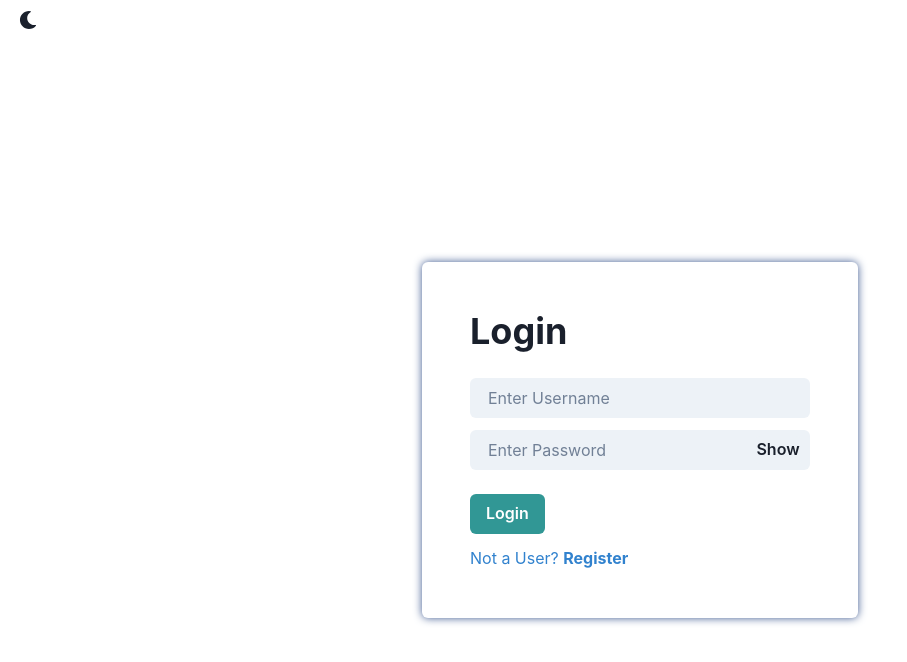
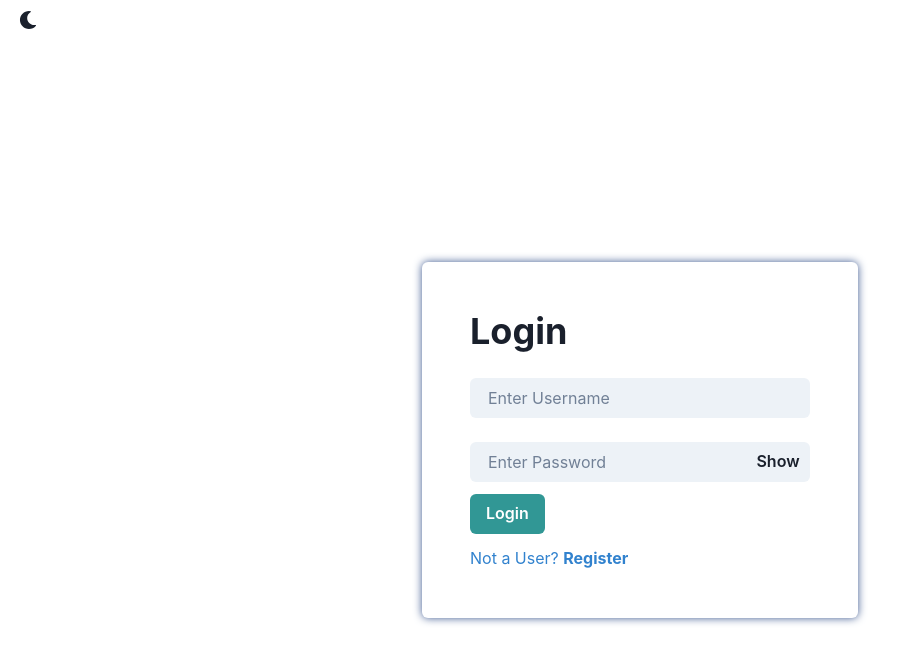
Before and after one commit to gtanda/chat-app, a React (Create React App) app in the folder client/: page / in a window 1280 px wide. Shown: the top 662 px of the page, without its empty margins (0-907 px from the left). Built offline with nearby package versions, Linux system fonts and the light colour scheme.

Commit message:
added new reducers to manage new form component for index page, added different frontend validation with Yup and React forms

```diff
--- a/client/package.json
+++ b/client/package.json
@@ -6,6 +6,7 @@
     "@chakra-ui/react": "^2.4.9",
     "@emotion/react": "^11.10.5",
     "@emotion/styled": "^11.10.5",
+    "@hookform/resolvers": "^2.9.10",
     "@reduxjs/toolkit": "^1.9.2",
     "@testing-library/jest-dom": "^5.16.5",
     "@testing-library/react": "^13.4.0",
@@ -14,12 +15,14 @@
     "framer-motion": "^6.5.1",
     "react": "^18.2.0",
     "react-dom": "^18.2.0",
+    "react-hook-form": "^7.43.1",
     "react-icons": "^3.11.0",
     "react-redux": "^8.0.5",
     "react-router-dom": "^6.8.0",
     "react-scripts": "5.0.1",
     "socket.io-client": "^4.6.0",
-    "web-vitals": "^2.1.4"
+    "web-vitals": "^2.1.4",
+    "yup": "^0.32.11"
   },
   "scripts": {
     "start": "react-scripts start",
--- a/client/src/App.js
+++ b/client/src/App.js
@@ -2,7 +2,6 @@ import React from 'react';
 import {ChakraProvider, theme} from '@chakra-ui/react';
 import {ColorModeSwitcher} from './components/ColorModeSwitcher';
 import Views from "./components/Views";
-
 function App() {
     return (
         <ChakraProvider theme={theme}>
--- /dev/null
+++ b/client/src/components/IndexPage/IndexForm.js
@@ -0,0 +1,70 @@
+import {
+    Button,
+    Flex,
+    FormControl, FormErrorMessage,
+    Heading,
+    Input,
+    InputGroup,
+    InputRightElement,
+    Text, theme
+} from "@chakra-ui/react";
+import {changeView, changeUserName, changePassword, setShow} from '../../reducers/indexPage';
+import {useState} from "react";
+import {useDispatch, useSelector} from "react-redux";
+import {useForm} from "react-hook-form";
+import {yupResolver} from '@hookform/resolvers/yup';
+import * as yup from "yup";
+
+const schema = yup.object({
+    username: yup.string().required()
+        .min(5)
+        .max(15),
+    password: yup.string().required()
+        .min(6)
+        .max(28)
+});
+
+const IndexForm = ({submitHandler}) => {
+    const {handleSubmit, register, formState: {errors}} = useForm({
+        resolver: yupResolver(schema)
+    })
+    const dispatch = useDispatch();
+    const show = useSelector((state) => state.index.show);
+    const isError = useSelector((state) => state.index.isError);
+    const errorMessage = useSelector((state) => state.index.errorMessage);
+
+    return (
+        <form onSubmit={handleSubmit(submitHandler)}>
+            <Flex height="100vh" alignItems="center" justifyContent="center">
+                <Flex direction="column" shadow={"0 0 0.5em hsl(220deg 40% 40%)"} p={12} rounded={6}>
+                    <Heading mb={6}>Login</Heading>
+                    {isError ? <Text color={"red.500"} mb={3}>{errorMessage.error}</Text> : null}
+                    <FormControl>
+                        <Input {...register('username')} isRequired
+                               placeholder={"Enter Username"} variant={"filled"} mb={3} type={"input"}
+                               onChange={(e) => dispatch(changeUserName(e.target.value.trim()))}/>
+                        {errors?.username?.message ?
+                            <Text color={"red.500"} mb={3}>{errors?.username?.message}</Text> : null}
+                        <InputGroup size="md">
+                            <Input {...register('password')} isRequired
+                                   placeholder={"Enter Password"} variant={"filled"} pr={"4.5rem"} mb={3} mt={3}
+                                   type={show ? "text" : "password"}
+                                   onChange={(e) => dispatch(changePassword(e.target.value.trim()))}/>
+                            <InputRightElement mt={3}>
+                                <Button h="1.75rem" pr={"1.5rem"} pl={"1.5rem"} mr={"1.5rem"} size="md"
+                                        onClick={() => dispatch(setShow(!show))}>{show ? "Hide" : "Show"}</Button>
+                            </InputRightElement>
+                        </InputGroup>
+                        {errors?.password?.message ?
+                            <Text color={"red.500"} mb={3}>{errors?.password?.message}</Text> : null}
+                        <Button type="submit" colorScheme={"teal"} mb={3}>Login</Button>
+                        <Text _hover={{cursor: "pointer"}} onClick={() => dispatch(changeView())} color={"blue.500"}>Not
+                            a User? <strong>Register</strong></Text>
+                    </FormControl>
+                </Flex>
+            </Flex>
+        </form>
+    );
+}
+
+export default IndexForm;
--- a/client/src/components/IndexPage/Login.js
+++ b/client/src/components/IndexPage/Login.js
@@ -1,69 +1,55 @@
-import {
-    Button,
-    Flex,
-    FormControl,
-    Heading,
-    Input,
-    Text,
-    FormErrorMessage,
-    InputGroup,
-    InputRightElement
-} from "@chakra-ui/react";
-import {useDispatch} from "react-redux";
-import {changeView} from "../../features/indexView/indexView";
-import {useRef, useState} from "react";
+import {useDispatch, useSelector} from "react-redux";
+import {useRef} from "react";
 import {useNavigate} from "react-router-dom";
+import {setErrorMessage, setIsError} from "../../reducers/indexPage";
 import authService from "../../services/auth";
+import IndexForm from "./IndexForm";
 
 const Login = () => {
-    const [username, setUsername] = useState("");
-    const [password, setPassword] = useState("");
-    const [show, setShow] = useState(false);
-    const [isError, setIsError] = useState(false);
+    const indexPageState = useSelector((state) => state.index);
     const dispatch = useDispatch();
     const navigate = useNavigate();
     const timerId = useRef(null);
 
-    const handleLogin = async (e) => {
-        e.preventDefault();
-        const userCheck = username.replace(/\s/g, ''); // remove whitespace
-        if (!userCheck || !password) {
-            setIsError(true);
-            clearTimeout(timerId.current);
-            timerId.current = setTimeout(() => {
-                setIsError(false);
+    const handleLogin = async () => {
+        const username = indexPageState.username.replace(/\s/g, '') // remove whitespace
+        const password = indexPageState.password.replace(/\s/g, '') // remove whitespace
+
+        if (!username || !password) {
+            dispatch(setErrorMessage('Username and Password Required'));
+            setTimeout(() => {
+                dispatch(setErrorMessage(null));
             }, 5000);
             return;
         }
 
-        await authService.login({username, password})
-            .catch(err => console.log('login err', err));
-        navigate('/home', {replace: true});
+        const authStatus = await authService.login({username, password})
+            .catch(error => {
+                dispatch(setErrorMessage(error.response.data));
+                clearTimeout(timerId.current);
+                timerId.current = setTimeout(() => {
+                    dispatch(setErrorMessage(null));
+                }, 5000);
+            });
+
+        console.log('still hitting after err');
+        console.log('authStatus', authStatus);
+        if (authStatus && authStatus.message === 'success')
+            navigate('/home', {replace: true});
+        else {
+            dispatch(setIsError(true));
+            clearTimeout(timerId.current);
+            timerId.current = setTimeout(() => {
+                dispatch(setIsError(false));
+                // dispatch(setErrorMessage(authStatus.error));
+            }, 5000);
+        }
     }
 
-
     return (
-        <Flex height="100vh" alignItems="center" justifyContent="center">
-            <Flex direction="column" shadow={"0 0 0.5em hsl(220deg 40% 40%)"} p={12} rounded={6}>
-                <Heading mb={6}>Login</Heading>
-                <FormControl isInvalid={isError}>
-                    <Input placeholder={"Enter Username"} variant={"filled"} mb={3} type={"input"}
-                           onChange={(e) => setUsername(e.target.value.trim())}/>
-                    <InputGroup size="md">
-                        <Input placeholder={"Enter Password"} variant={"filled"} pr={"4.5rem"} mb={6}
-                               type={show ? "text" : "password"}
-                               onChange={(e) => setPassword(e.target.value.trim())}/>
-                        <InputRightElement>
-                            <Button h="1.75rem" pr={"1.5rem"} pl={"1.5rem"} mr={"1.5rem"} size="md" onClick={() => setShow(!show)}>Show </Button>
-                        </InputRightElement>
-                    </InputGroup>
-                    <Button onClick={handleLogin} colorScheme={"teal"} mb={3}>Login</Button>
-                    <Text _hover={{cursor: "pointer"}} onClick={() => dispatch(changeView())} color={"blue.500"}>Not a
-                        User? <strong>Register</strong></Text>
-                    {isError ? <FormErrorMessage><strong>Valid Username and Password
-                        required.</strong></FormErrorMessage> : null}
-                </FormControl>
-            </Flex>
-        </Flex>);
+        <>
+            <IndexForm submitHandler={handleLogin}/>
+        </>
+    );
 }
 export default Login;
--- a/client/src/components/IndexPage/Register.js
+++ b/client/src/components/IndexPage/Register.js
@@ -3,7 +3,7 @@ import {
     InputGroup
 } from "@chakra-ui/react";
 import {useDispatch} from "react-redux";
-import {changeView} from "../../features/indexView/indexView";
+import {changeView} from "../../reducers/indexPage";
 import {useRef, useState} from "react";
 import authService from "../../services/auth";
 import auth from "../../services/auth";
--- a/client/src/features/indexView/indexView.js
+++ /dev/null
@@ -1,14 +0,0 @@
-import {createSlice} from "@reduxjs/toolkit";
-
-export const indexView = createSlice({
-    name: "index",
-    initialState: {value: true},
-    reducers: {
-        changeView: (state) => {
-            state.value = !state.value;
-        }
-    }
-});
-
-export const {changeView} = indexView.actions;
-export default indexView.reducer;
--- a/client/src/index.js
+++ b/client/src/index.js
@@ -9,12 +9,12 @@ const container = document.getElementById('root');
 const root = ReactDOM.createRoot(container);
 
 root.render(
-    // <StrictMode>
+    <StrictMode>
         <>
             <ColorModeScript/>
             <Provider store={store}>
                 <App/>
             </Provider>
         </>
-    // </StrictMode>
+    </StrictMode>
 );
--- /dev/null
+++ b/client/src/reducers/indexPage.js
@@ -0,0 +1,29 @@
+import {createSlice} from "@reduxjs/toolkit";
+
+export const indexPage = createSlice({
+    name: "index",
+    initialState: {value: true, username: "", password: "", isError: false, show: false, errorMessage: null},
+    reducers: {
+        changeView: (state) => {
+            state.value = !state.value;
+        },
+        changeUserName: (state, action) => {
+            state.username = action.payload;
+        },
+        changePassword: (state, action) => {
+            state.password = action.payload;
+        },
+        setIsError: (state, action) => {
+            state.isError = action.payload;
+        },
+        setShow: (state, action) => {
+            state.show = action.payload;
+        },
+        setErrorMessage: (state, action) => {
+            state.errorMessage = action.payload;
+        }
+    }
+});
+
+export const {changeView, changeUserName, changePassword, setIsError, setShow, setErrorMessage} = indexPage.actions;
+export default indexPage.reducer;
--- a/client/src/store.js
+++ b/client/src/store.js
@@ -1,7 +1,7 @@
 import {configureStore} from "@reduxjs/toolkit";
-import indexView from "./features/indexView/indexView";
+import indexPageReducer from "./reducers/indexPage";
 export default configureStore({
     reducer: {
-        index: indexView
-    }
+        index: indexPageReducer
+    },
 });
```
Also changed, not shown: 2 other files (tests, documents, lock files or other folders). Lines whose indentation alone changed are shown as unchanged.
